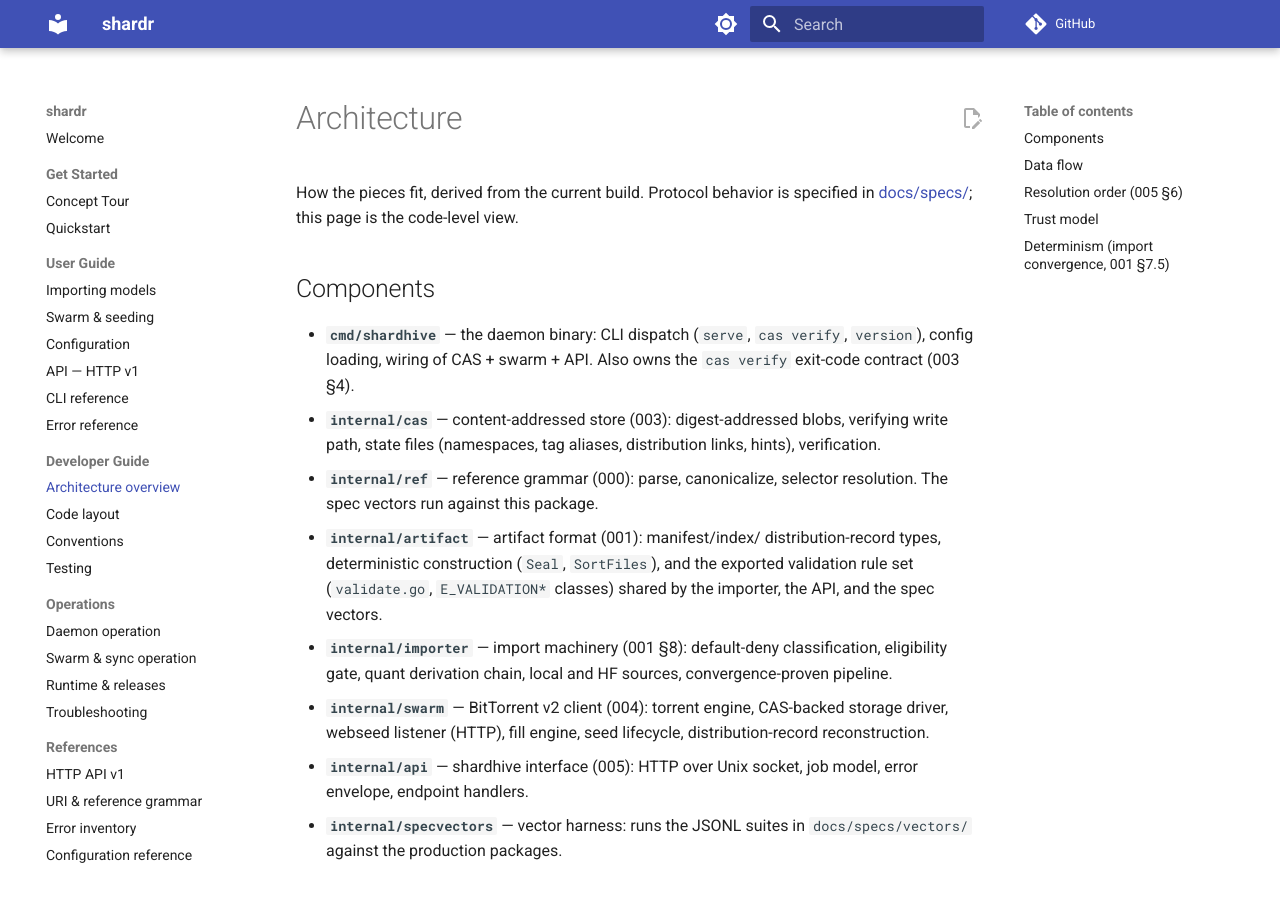
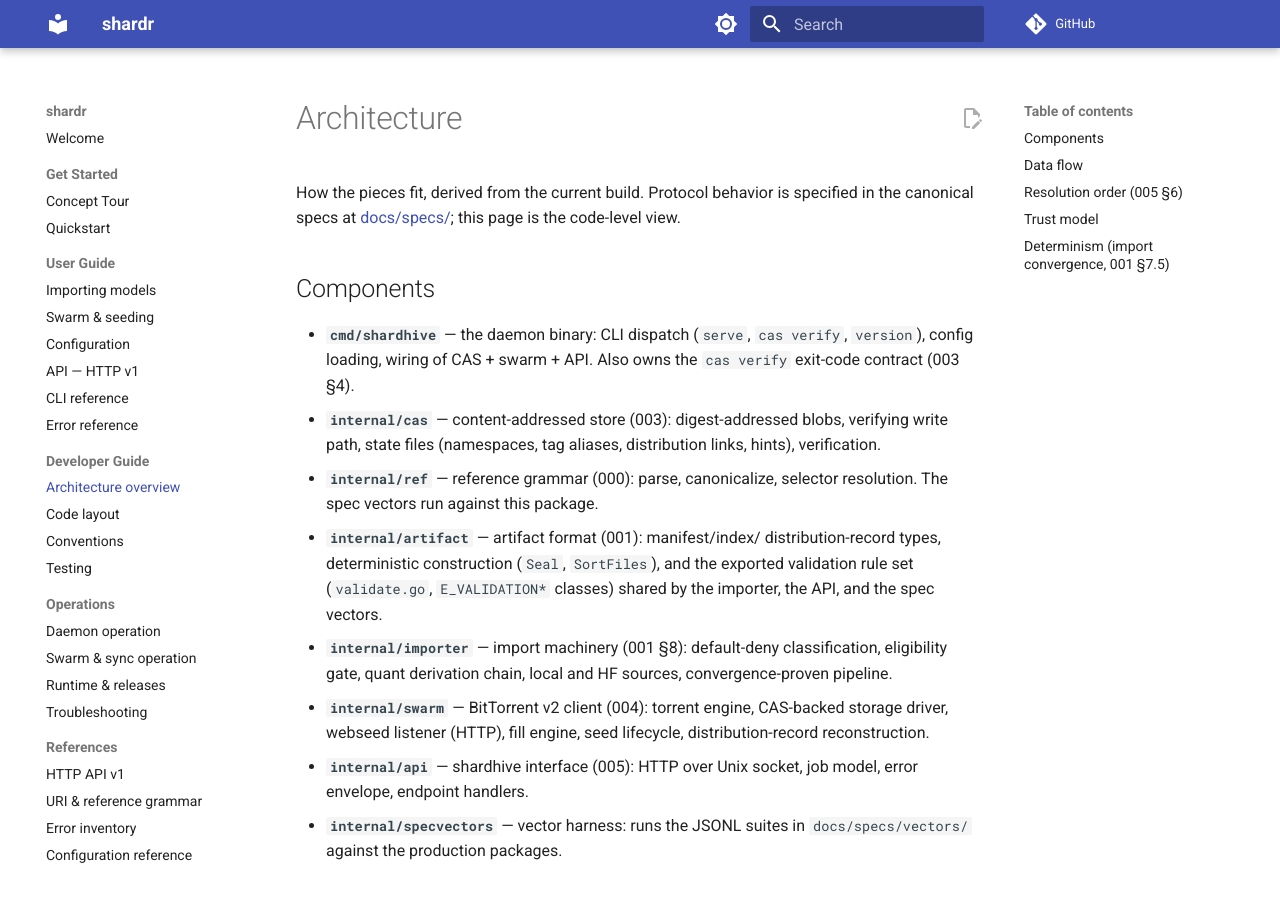
Before and after one commit to Cyb3rDudu/shardr, an MkDocs documentation site: the page built from docs/dev/architecture.md, in a window 1280 px wide and 900 px high. Built offline with MkDocs 1.6.1 and Material for MkDocs 9.7.7, drawn with Linux system fonts in a browser that asks for light colours; comment, search, counter and statistics services are not loaded.

Commit message:
docs(site): migrate and generalize user/dev docs for the site (#41)
Generalize the machine-specific socket path in the CLI startup output to
a documented placeholder, repoint the architecture page at the canonical
specs via repo URL (specs stay canonical and excluded from the site), drop
a link to the dissolved first-run page, and widen the link-check script to
the whole published doc set. The README gains its single prominent docs
site link; nothing else in it is changed.

```diff
--- a/docs/dev/architecture.md
+++ b/docs/dev/architecture.md
@@ -1,8 +1,9 @@
 # Architecture
 
 How the pieces fit, derived from the current build. Protocol behavior
-is specified in [docs/specs/](../specs/); this page is the code-level
-view.
+is specified in the canonical specs at
+[docs/specs/](https://github.com/Cyb3rDudu/shardr/tree/main/docs/specs);
+this page is the code-level view.
 
 ## Components
 
```
Also changed, not shown: README.md (+2 -0 lines), docs/user/cli.md (+6 -4 lines), docs/user/swarm.md (+1 -1 lines), 1 other file.
